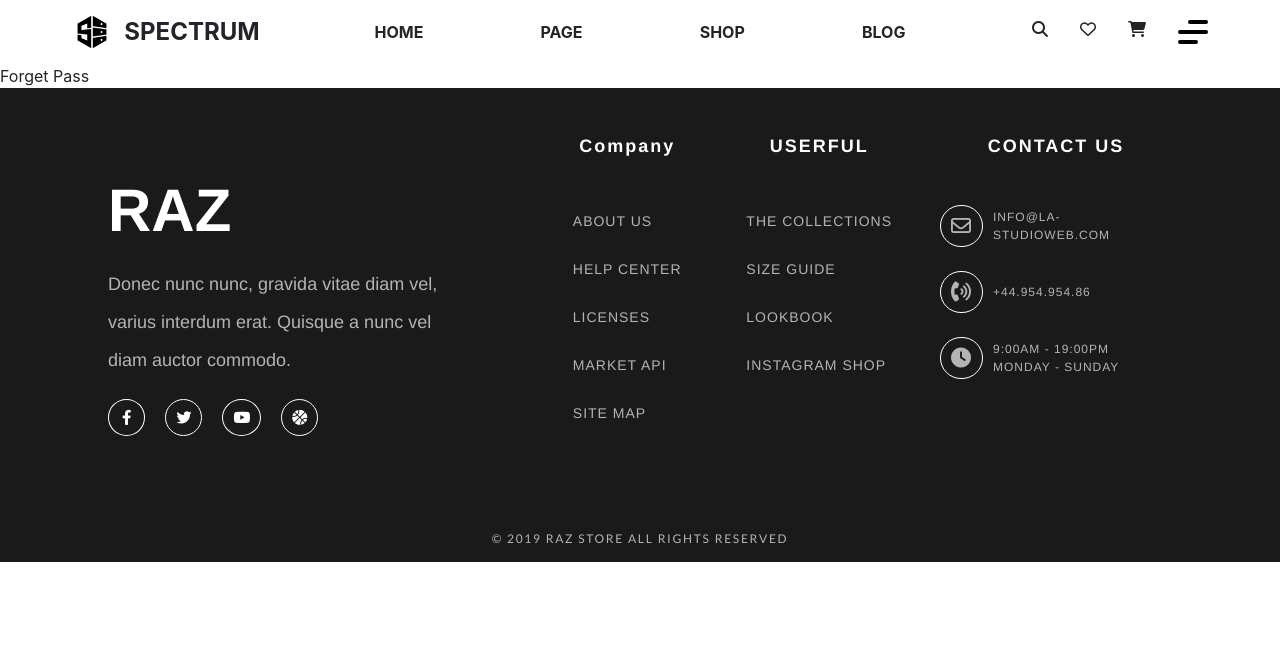
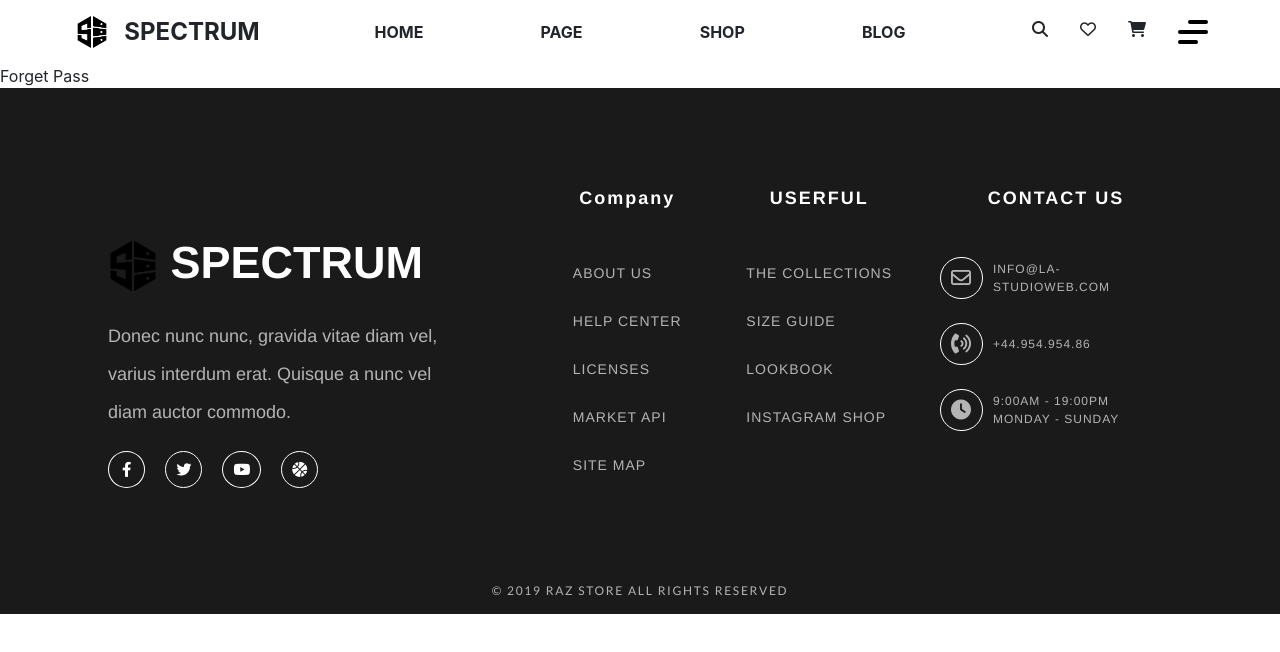
Before and after one commit to mindkeeper/spectrum-react, a React (Create React App) app: page /forgotpassword in a window 1280 px wide. Shown: the top 652 px of the page. Built offline with nearby package versions, Linux system fonts and the light colour scheme.

Commit message:
add logo

```diff
--- a/src/components/footer/Footer.js
+++ b/src/components/footer/Footer.js
@@ -3,6 +3,9 @@ import React from 'react'
 
 // Import CSS
 import css from "./Footer.module.css"
+
+// import image
+import logo from "../../asset/logo/logo-black.png";
 
 
 function Footer() {
@@ -11,11 +14,12 @@ function Footer() {
             <footer>
                 <div className={`container-fluid ${css["background-footer"]}`}>
                     {/* Footer Top */}
-                    <div className='py-5'>
+                    <div className={css['footer-content']}>
                         <div className='row d-flex justify-content-center'>
                             {/* Content RAZ */}
                             <div className={`col-lg-3 col-md-12 d-flex flex-column align-items-start ${css["content-one"]}`}>
-                                <p className={`${css["raz-title"]}`}>RAZ</p>
+
+                                <p className={`${css["raz-title"]}`}><img src={logo} alt="" width="50px" /> SPECTRUM</p>
                                 <p className={`${css["raz-desc"]}`}>Donec nunc nunc, gravida vitae diam vel,<br /> varius interdum erat. Quisque a nunc vel <br /> diam auctor commodo.</p>
                                 <div className={`d-flex flex-row justify-content-start ${css["icon-style"]}`}>
                                     <span className={`${css["facebook-container"]}`}><i className="fa-brands fa-facebook-f text-white"></i></span>
@@ -74,7 +78,7 @@ function Footer() {
 
                     {/* Footer Bottom */}
                     <div>
-                        <p className={`w-100 pb-2 text-center ${css["copyright"]}`}>© 2019 RAZ Store All rights reserved</p>
+                        <p className={`w-100 pt-5 pb-2 text-center ${css["copyright"]}`}>© 2019 RAZ Store All rights reserved</p>
                     </div>
                 </div>
 
--- a/src/components/footer/Footer.module.css
+++ b/src/components/footer/Footer.module.css
@@ -2,7 +2,9 @@
     background-color: #1A1A1A;
 }
 
-
+.footer-content {
+    padding-top: 100px;
+}
 
 
 /* Footer Content 1 */
@@ -26,7 +28,7 @@
     font-family: 'Arimo';
     font-style: normal;
     font-weight: 700;
-    font-size: 60px;
+    font-size: 45px;
     line-height: 69px;
     text-align: center;
     color: #FFFFFF;
```
